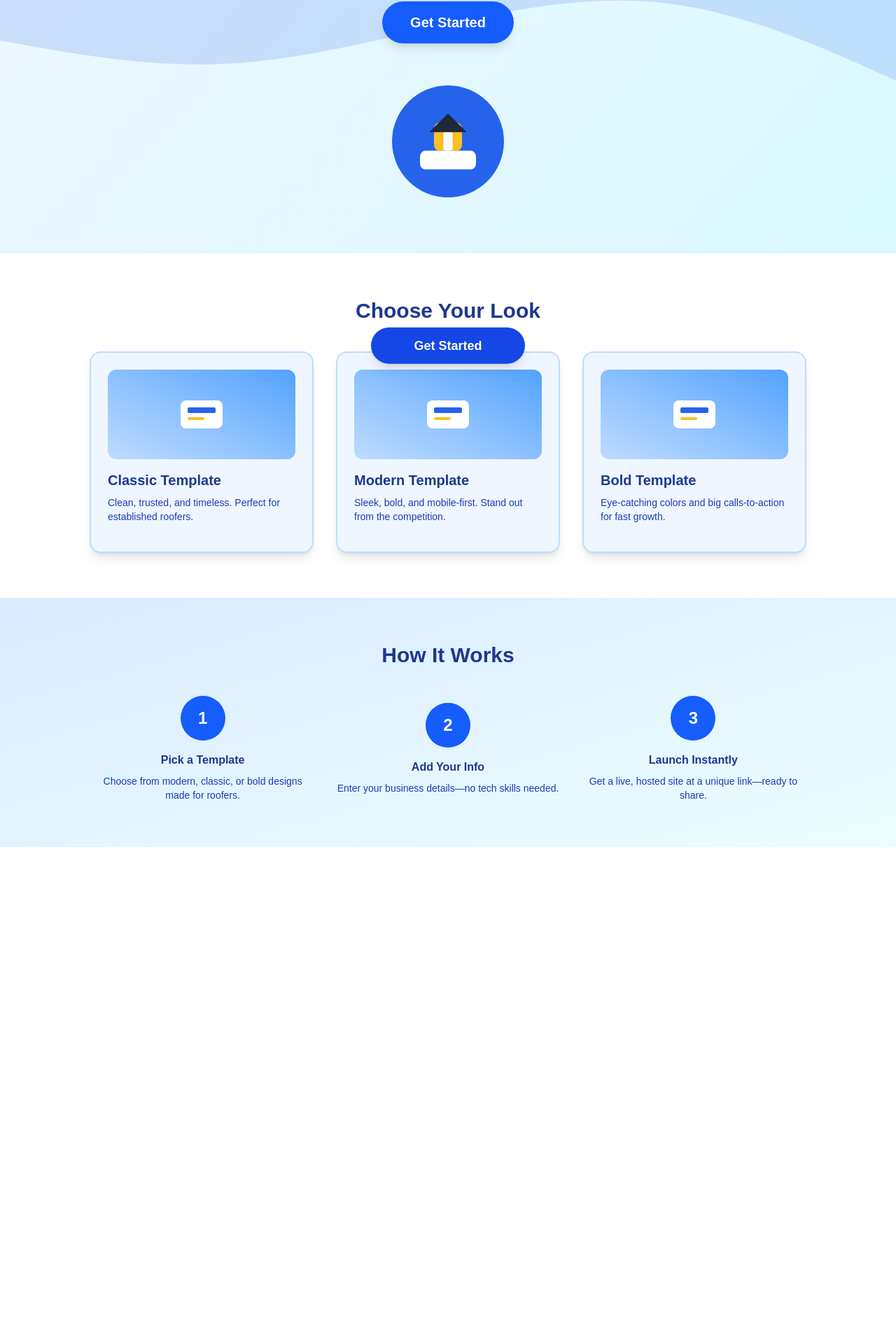
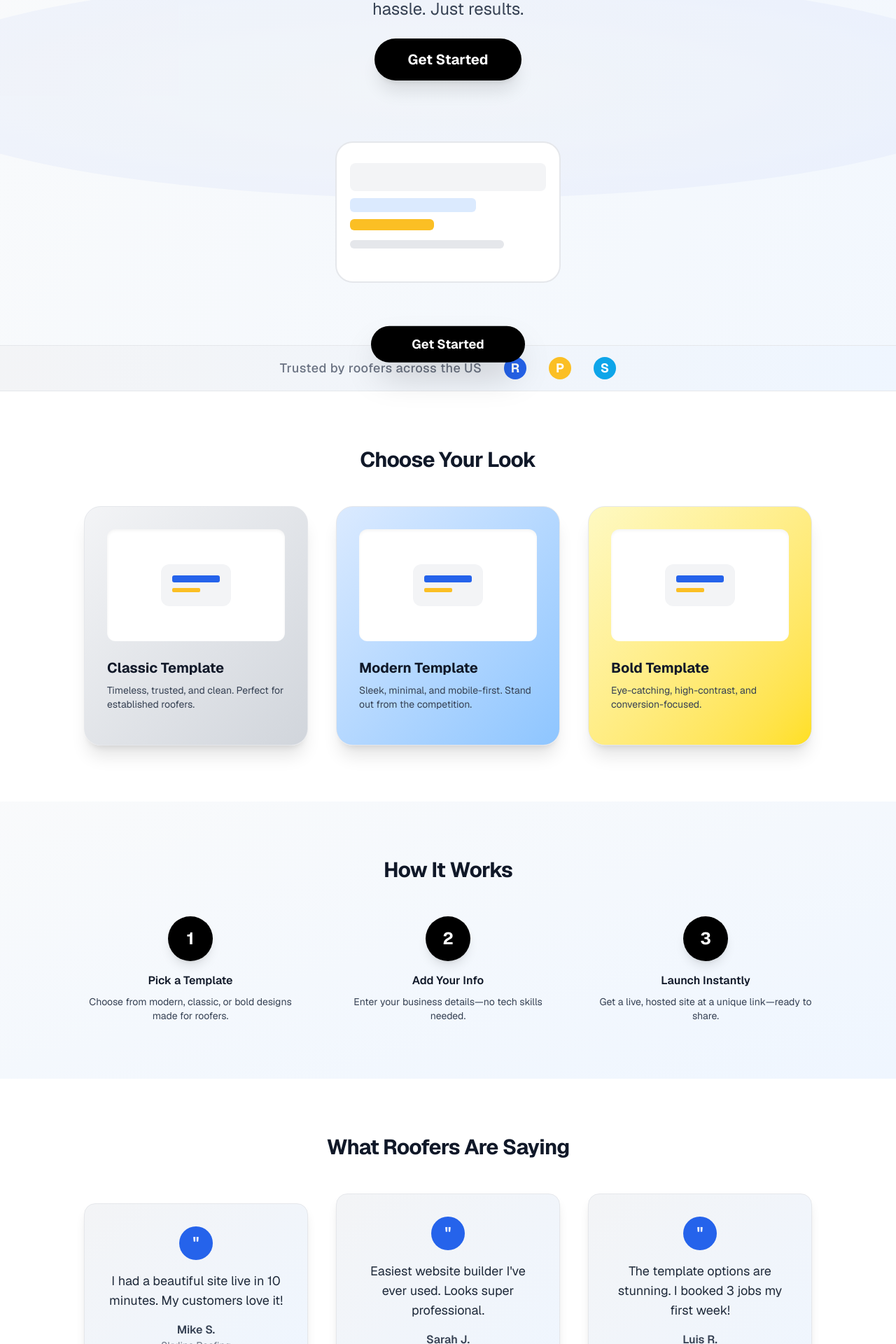
Before and after one commit to mikespacek/roofsitesmvp, a Next.js app: page / in a window 1280 px wide. Shown: the part 246-2166 px from the top of the page at 70% size. Before the commit the page ends 1456 px from the top, so only its background shows below. Built offline with nearby package versions, Linux system fonts and the light colour scheme.

Commit message:
feat: redesign landing page with Apple-inspired premium look, animated hero, template previews, testimonials, and sticky CTA

```diff
--- a/src/app/page.tsx
+++ b/src/app/page.tsx
@@ -5,17 +5,38 @@ const templates = [
   {
     id: "classic",
     title: "Classic Template",
-    desc: "Clean, trusted, and timeless. Perfect for established roofers.",
+    desc: "Timeless, trusted, and clean. Perfect for established roofers.",
+    color: "from-gray-100 to-gray-300",
   },
   {
     id: "modern",
     title: "Modern Template",
-    desc: "Sleek, bold, and mobile-first. Stand out from the competition.",
+    desc: "Sleek, minimal, and mobile-first. Stand out from the competition.",
+    color: "from-blue-100 to-blue-300",
   },
   {
     id: "bold",
     title: "Bold Template",
-    desc: "Eye-catching colors and big calls-to-action for fast growth.",
+    desc: "Eye-catching, high-contrast, and conversion-focused.",
+    color: "from-yellow-100 to-yellow-300",
+  },
+];
+
+const testimonials = [
+  {
+    name: "Mike S.",
+    company: "Skyline Roofing",
+    quote: "I had a beautiful site live in 10 minutes. My customers love it!",
+  },
+  {
+    name: "Sarah J.",
+    company: "Precision Exteriors",
+    quote: "Easiest website builder I've ever used. Looks super professional.",
+  },
+  {
+    name: "Luis R.",
+    company: "Top Ridge Roofing",
+    quote: "The template options are stunning. I booked 3 jobs my first week!",
   },
 ];
 
@@ -23,69 +44,94 @@ export default function Home() {
   const router = useRouter();
 
   return (
-    <div className="relative min-h-screen bg-gradient-to-br from-blue-50 to-cyan-100 flex flex-col">
+    <div className="relative min-h-screen bg-gradient-to-br from-gray-50 to-blue-50 flex flex-col font-sans">
       {/* Hero Section */}
-      <section className="flex flex-col items-center justify-center text-center py-20 px-4 relative overflow-hidden">
+      <section className="flex flex-col items-center justify-center text-center pt-28 pb-20 px-4 relative overflow-hidden">
         {/* Animated SVG background */}
-        <svg className="absolute left-0 top-0 w-full h-full opacity-10 animate-pulse" viewBox="0 0 1440 320"><path fill="#2563eb" fillOpacity="1" d="M0,160L60,170.7C120,181,240,203,360,197.3C480,192,600,160,720,133.3C840,107,960,85,1080,101.3C1200,117,1320,171,1380,197.3L1440,224L1440,0L1380,0C1320,0,1200,0,1080,0C960,0,840,0,720,0C600,0,480,0,360,0C240,0,120,0,60,0L0,0Z"></path></svg>
-        <h1 className="text-5xl sm:text-6xl font-extrabold text-blue-900 drop-shadow mb-6 relative z-10 animate-fade-in-up">Build a Pro Roofing Website in Minutes</h1>
-        <p className="text-xl sm:text-2xl text-blue-800 max-w-2xl mx-auto mb-8 relative z-10 animate-fade-in-up delay-100">No code. No hassle. Just pick a template, enter your info, and launch your site instantly—hosted for you, free.</p>
+        <svg className="absolute left-0 top-0 w-full h-full opacity-20 animate-pulse pointer-events-none" viewBox="0 0 1440 320"><defs><radialGradient id="appleGradient" cx="50%" cy="50%" r="80%"><stop offset="0%" stopColor="#e0e7ef" /><stop offset="100%" stopColor="#c7d2fe" /></radialGradient></defs><ellipse cx="720" cy="160" rx="900" ry="180" fill="url(#appleGradient)" /></svg>
+        <h1 className="text-5xl sm:text-6xl font-extrabold text-gray-900 drop-shadow mb-6 relative z-10 tracking-tight leading-tight animate-fade-in-up">Effortless Websites for Roofers</h1>
+        <p className="text-2xl sm:text-2xl text-gray-700 max-w-2xl mx-auto mb-10 relative z-10 animate-fade-in-up delay-100">Launch a stunning, professional site in minutes. No code. No hassle. Just results.</p>
         <button
           onClick={() => router.push("/templates")}
-          className="relative z-10 px-10 py-4 bg-blue-600 hover:bg-blue-700 text-white text-xl font-bold rounded-full shadow-lg transition-all duration-200 animate-bounce"
+          className="relative z-10 px-12 py-4 bg-black hover:bg-gray-900 text-white text-xl font-bold rounded-full shadow-xl transition-all duration-200 animate-bounce focus:outline-none focus:ring-2 focus:ring-blue-400"
         >
           Get Started
         </button>
-        {/* Roofer SVG graphic */}
-        <svg className="w-40 h-40 mt-12 mx-auto animate-float" viewBox="0 0 120 120" fill="none"><circle cx="60" cy="60" r="60" fill="#2563eb" /><rect x="30" y="70" width="60" height="20" rx="6" fill="#fff" /><rect x="45" y="40" width="30" height="30" rx="6" fill="#fbbf24" /><rect x="55" y="50" width="10" height="20" rx="3" fill="#fff" /><polygon points="60,30 40,50 80,50" fill="#1e293b" /></svg>
+        {/* Device mockup SVG */}
+        <div className="mt-16 relative z-10 animate-float">
+          <svg className="mx-auto" width="340" height="220" viewBox="0 0 340 220" fill="none"><rect x="10" y="10" width="320" height="200" rx="24" fill="#fff" stroke="#e5e7eb" strokeWidth="2"/><rect x="30" y="40" width="280" height="40" rx="8" fill="#f3f4f6"/><rect x="30" y="90" width="180" height="20" rx="6" fill="#dbeafe"/><rect x="30" y="120" width="120" height="16" rx="6" fill="#fbbf24"/><rect x="30" y="150" width="220" height="12" rx="6" fill="#e5e7eb"/></svg>
+        </div>
+      </section>
+
+      {/* Trusted By Bar */}
+      <section className="py-4 bg-gradient-to-r from-gray-100 to-blue-50 border-y border-gray-200 flex justify-center items-center gap-8">
+        <span className="text-gray-500 text-lg font-medium tracking-wide">Trusted by roofers across the US</span>
+        <svg width="32" height="32" fill="none"><circle cx="16" cy="16" r="16" fill="#2563eb" /><text x="16" y="22" textAnchor="middle" fontSize="18" fill="#fff" fontWeight="bold">R</text></svg>
+        <svg width="32" height="32" fill="none"><circle cx="16" cy="16" r="16" fill="#fbbf24" /><text x="16" y="22" textAnchor="middle" fontSize="18" fill="#fff" fontWeight="bold">P</text></svg>
+        <svg width="32" height="32" fill="none"><circle cx="16" cy="16" r="16" fill="#0ea5e9" /><text x="16" y="22" textAnchor="middle" fontSize="18" fill="#fff" fontWeight="bold">S</text></svg>
       </section>
 
       {/* Template Previews */}
-      <section className="py-16 px-4 bg-white">
-        <h2 className="text-3xl font-bold text-center text-blue-900 mb-10">Choose Your Look</h2>
-        <div className="flex flex-col sm:flex-row gap-8 justify-center items-center">
+      <section className="py-20 px-4 bg-white">
+        <h2 className="text-3xl font-bold text-center text-gray-900 mb-12 tracking-tight">Choose Your Look</h2>
+        <div className="flex flex-col sm:flex-row gap-10 justify-center items-center">
           {templates.map((tpl) => (
             <div
               key={tpl.id}
-              className="group bg-blue-50 border-2 border-blue-200 rounded-2xl shadow-lg p-6 w-80 transition-transform hover:-translate-y-2 hover:shadow-2xl cursor-pointer relative"
+              className={`group bg-gradient-to-br ${tpl.color} border border-gray-200 rounded-3xl shadow-xl p-8 w-80 transition-transform hover:-translate-y-3 hover:shadow-2xl cursor-pointer relative overflow-hidden`}
             >
-              <div className="w-full h-32 bg-gradient-to-tr from-blue-200 to-blue-400 rounded-xl mb-4 flex items-center justify-center">
-                <svg width="60" height="40" viewBox="0 0 60 40"><rect width="60" height="40" rx="8" fill="#fff" /><rect x="10" y="10" width="40" height="8" rx="2" fill="#2563eb" /><rect x="10" y="24" width="24" height="4" rx="2" fill="#fbbf24" /></svg>
+              <div className="w-full h-40 bg-white rounded-xl mb-6 flex items-center justify-center shadow-inner relative">
+                <svg width="100" height="60" viewBox="0 0 100 60"><rect width="100" height="60" rx="12" fill="#f3f4f6" /><rect x="16" y="16" width="68" height="10" rx="3" fill="#2563eb" /><rect x="16" y="34" width="40" height="6" rx="2" fill="#fbbf24" /></svg>
+                <span className="absolute top-2 right-2 bg-black text-white text-xs px-3 py-1 rounded-full opacity-0 group-hover:opacity-100 transition-opacity">View Demo</span>
               </div>
-              <h3 className="text-xl font-bold text-blue-900 mb-2 group-hover:text-blue-700 transition-colors">{tpl.title}</h3>
-              <p className="text-blue-800 mb-4 text-sm">{tpl.desc}</p>
-              <span className="absolute top-4 right-4 bg-blue-600 text-white text-xs px-3 py-1 rounded-full opacity-0 group-hover:opacity-100 transition-opacity">Preview</span>
+              <h3 className="text-xl font-bold text-gray-900 mb-2 group-hover:text-blue-700 transition-colors">{tpl.title}</h3>
+              <p className="text-gray-700 mb-4 text-sm">{tpl.desc}</p>
             </div>
           ))}
         </div>
       </section>
 
       {/* How it Works */}
-      <section className="py-16 px-4 bg-gradient-to-br from-blue-100 to-cyan-50">
-        <h2 className="text-3xl font-bold text-center text-blue-900 mb-10">How It Works</h2>
-        <div className="flex flex-col sm:flex-row gap-8 justify-center items-center">
+      <section className="py-20 px-4 bg-gradient-to-br from-gray-50 to-blue-50">
+        <h2 className="text-3xl font-bold text-center text-gray-900 mb-12 tracking-tight">How It Works</h2>
+        <div className="flex flex-col sm:flex-row gap-12 justify-center items-center">
           <div className="flex flex-col items-center text-center max-w-xs">
-            <div className="bg-blue-600 text-white rounded-full w-16 h-16 flex items-center justify-center mb-4 text-2xl font-bold">1</div>
-            <p className="text-blue-900 font-semibold mb-2">Pick a Template</p>
-            <p className="text-blue-800 text-sm">Choose from modern, classic, or bold designs made for roofers.</p>
+            <div className="bg-black text-white rounded-full w-16 h-16 flex items-center justify-center mb-4 text-2xl font-bold shadow-lg">1</div>
+            <p className="text-gray-900 font-semibold mb-2">Pick a Template</p>
+            <p className="text-gray-700 text-sm">Choose from modern, classic, or bold designs made for roofers.</p>
           </div>
           <div className="flex flex-col items-center text-center max-w-xs">
-            <div className="bg-blue-600 text-white rounded-full w-16 h-16 flex items-center justify-center mb-4 text-2xl font-bold">2</div>
-            <p className="text-blue-900 font-semibold mb-2">Add Your Info</p>
-            <p className="text-blue-800 text-sm">Enter your business details—no tech skills needed.</p>
+            <div className="bg-black text-white rounded-full w-16 h-16 flex items-center justify-center mb-4 text-2xl font-bold shadow-lg">2</div>
+            <p className="text-gray-900 font-semibold mb-2">Add Your Info</p>
+            <p className="text-gray-700 text-sm">Enter your business details—no tech skills needed.</p>
           </div>
           <div className="flex flex-col items-center text-center max-w-xs">
-            <div className="bg-blue-600 text-white rounded-full w-16 h-16 flex items-center justify-center mb-4 text-2xl font-bold">3</div>
-            <p className="text-blue-900 font-semibold mb-2">Launch Instantly</p>
-            <p className="text-blue-800 text-sm">Get a live, hosted site at a unique link—ready to share.</p>
+            <div className="bg-black text-white rounded-full w-16 h-16 flex items-center justify-center mb-4 text-2xl font-bold shadow-lg">3</div>
+            <p className="text-gray-900 font-semibold mb-2">Launch Instantly</p>
+            <p className="text-gray-700 text-sm">Get a live, hosted site at a unique link—ready to share.</p>
           </div>
+        </div>
+      </section>
+
+      {/* Testimonials Carousel */}
+      <section className="py-20 px-4 bg-white">
+        <h2 className="text-3xl font-bold text-center text-gray-900 mb-12 tracking-tight">What Roofers Are Saying</h2>
+        <div className="flex flex-col sm:flex-row gap-10 justify-center items-center">
+          {testimonials.map((t, idx) => (
+            <div key={idx} className="bg-gradient-to-br from-gray-100 to-blue-50 border border-gray-200 rounded-2xl shadow-lg p-8 w-80 flex flex-col items-center text-center animate-fade-in-up">
+              <svg width="48" height="48" fill="none" className="mb-4"><circle cx="24" cy="24" r="24" fill="#2563eb" /><text x="24" y="32" textAnchor="middle" fontSize="24" fill="#fff" fontWeight="bold">"</text></svg>
+              <p className="text-lg text-gray-800 mb-4">{t.quote}</p>
+              <div className="text-gray-700 font-semibold">{t.name}</div>
+              <div className="text-gray-500 text-sm">{t.company}</div>
+            </div>
+          ))}
         </div>
       </section>
 
       {/* Sticky Get Started Button */}
       <button
         onClick={() => router.push("/templates")}
-        className="fixed bottom-6 left-1/2 -translate-x-1/2 px-8 py-3 bg-blue-700 hover:bg-blue-800 text-white text-lg font-bold rounded-full shadow-lg z-50 animate-bounce"
+        className="fixed bottom-6 left-1/2 -translate-x-1/2 px-8 py-3 bg-black hover:bg-gray-900 text-white text-lg font-bold rounded-full shadow-2xl z-50 animate-bounce"
         style={{ minWidth: 220 }}
       >
         Get Started
```
